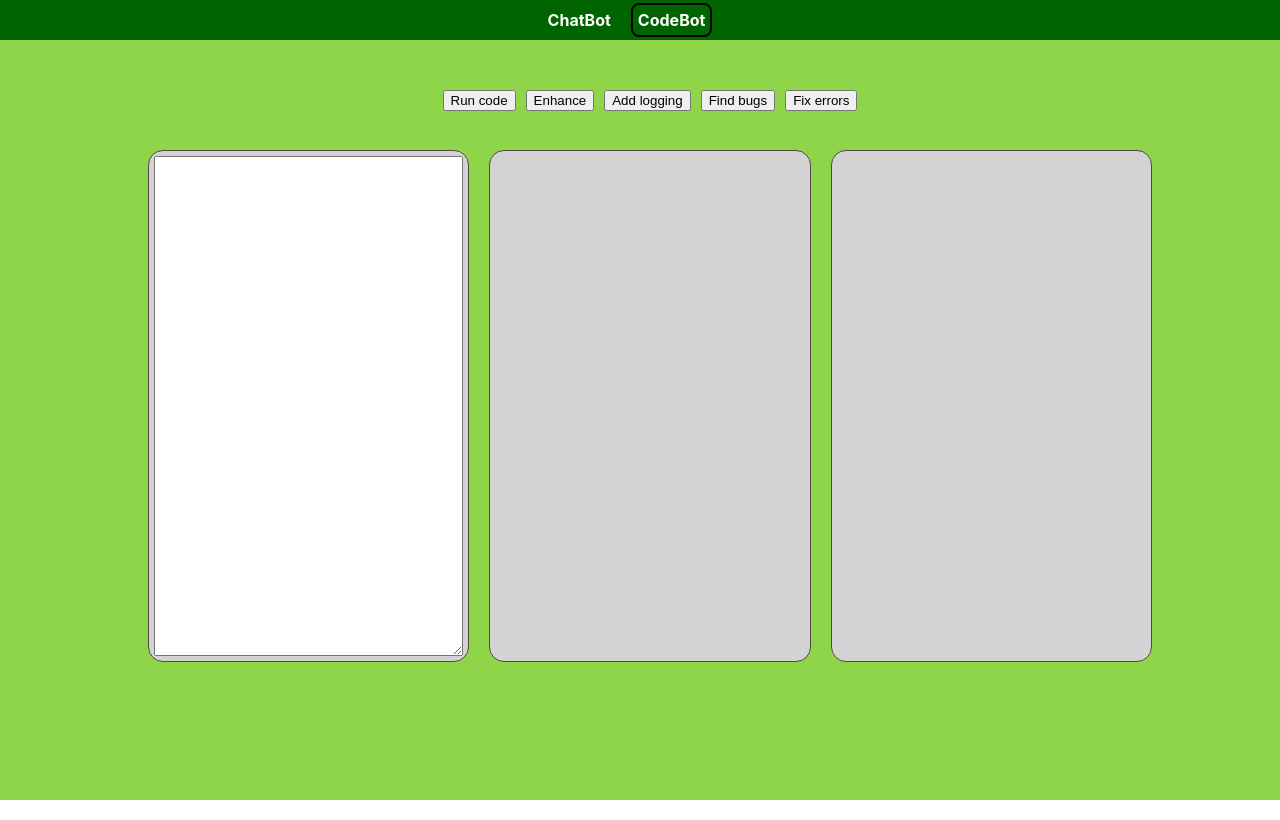
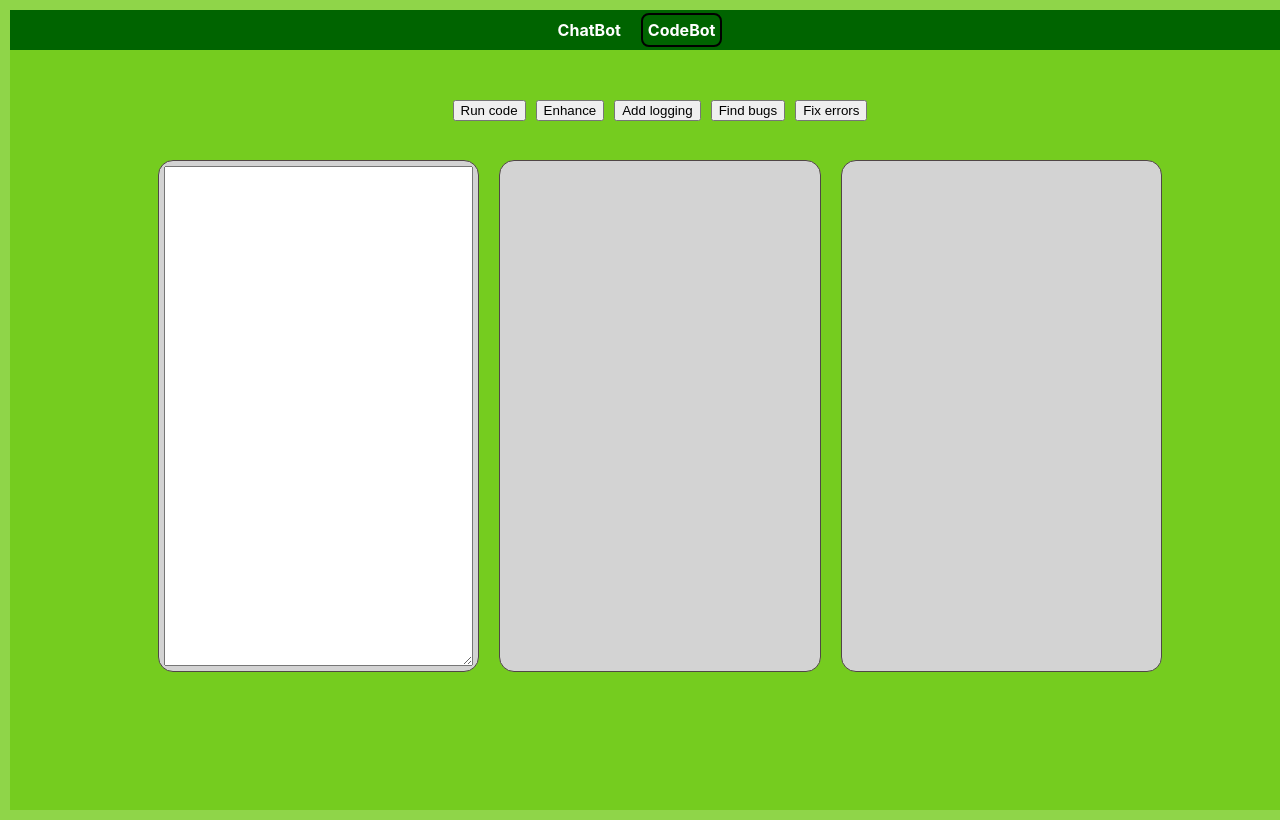
Before and after one commit to koodimonsteri/docbot, a React (Create React App) app in the folder frontend/app/: page /code in a window 1280 px wide. Built offline with nearby package versions, Linux system fonts and the light colour scheme.

Commit message:
add app-container and content-container css

```diff
--- a/frontend/app/src/App.css
+++ b/frontend/app/src/App.css
@@ -36,3 +36,14 @@
     transform: rotate(360deg);
   }
 }
+
+.app-container {
+  display: flex;
+  flex-direction: column;
+  height: 100vh;
+}
+
+.content-container {
+  flex: 1;
+  overflow: auto;
+}
--- a/frontend/app/src/App.js
+++ b/frontend/app/src/App.js
@@ -7,14 +7,16 @@ import NavigationBar from './NavigationBar';
 
 function App() {
   return (
-  <div>
+  <div className="app-container">
     <Router>
       <NavigationBar />
-      <Routes>
-        <Route path="/" element={<Navigate to="/code" />} />
-        <Route path="/chat" element={<ChatBot/>}/>
-        <Route path="/code" element={<PyCode/>} />
-      </Routes>
+      <div className="content-container">
+        <Routes>
+          <Route path="/" element={<Navigate to="/chat" />} />
+          <Route path="/chat" element={<ChatBot/>}/>
+          <Route path="/code" element={<PyCode/>} />
+        </Routes>
+      </div>
     </Router>
   </div>
   );
--- a/frontend/app/src/ChatBot.css
+++ b/frontend/app/src/ChatBot.css
@@ -8,10 +8,9 @@ h2 {
 .file-panel {
     display: flex;
     flex-direction: column;
-    height: 100vh;
+    height: 100%;
     width: 300px;
     background-color: #4CAF50;
-    border-radius: 10px;
     /* overflow-y: auto; */
 }
 
@@ -38,7 +37,7 @@ h2 {
 .chatbot-container {
     display: flex;
     flex: 1;
-    height: 100vh;
+    height: 100%;
     background-color: lightgrey;
     align-items: center;
 }
@@ -47,7 +46,7 @@ h2 {
     display: flex;
     flex-direction: column;
     align-items: center;
-    height: 100vh;
+    height: 100%;
     justify-content: flex-end;
     background-color: lightgray;
     width: 40%;
```
